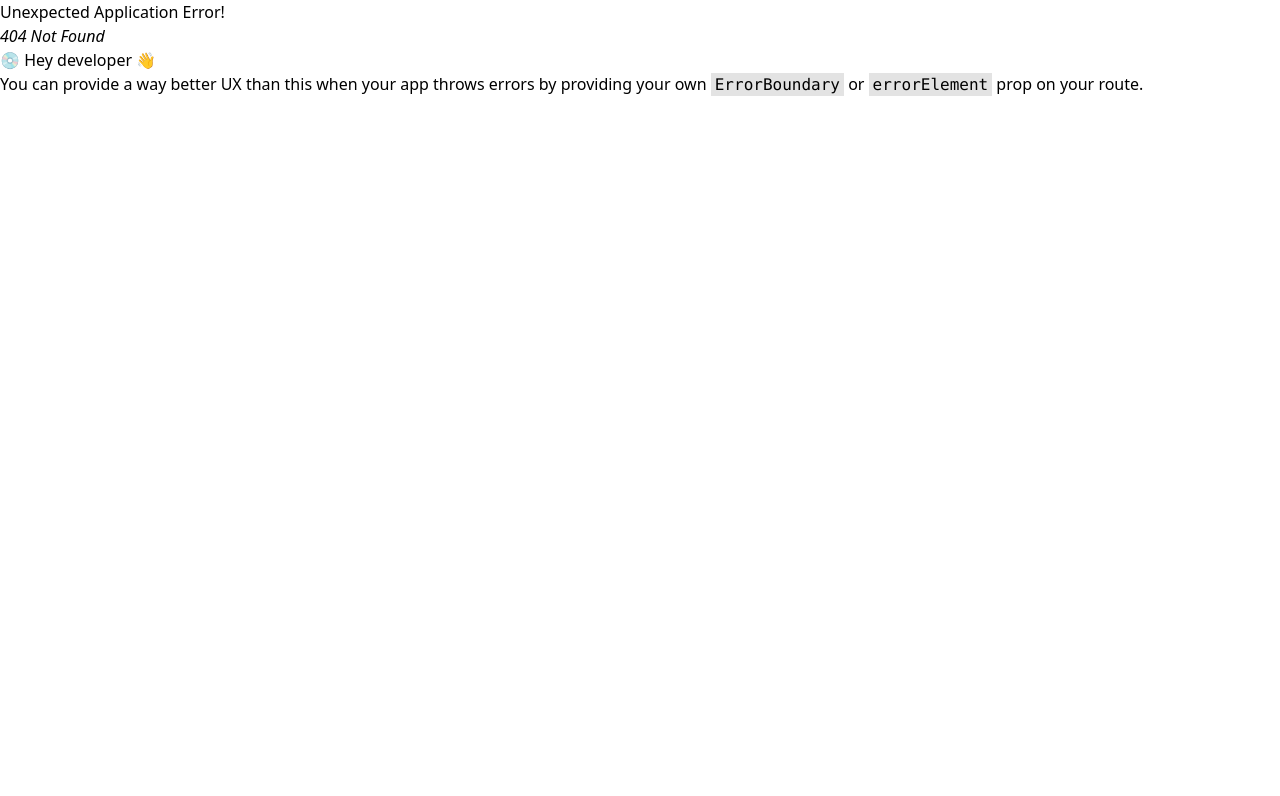
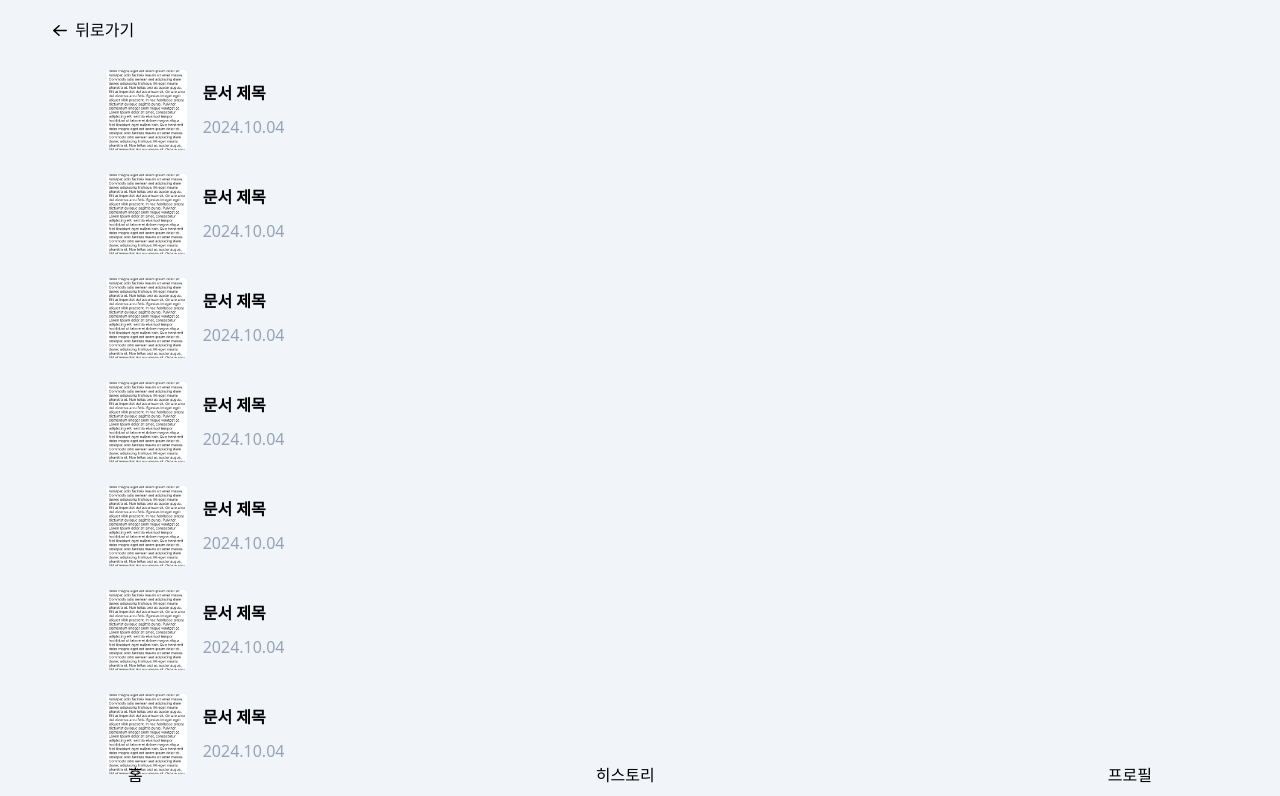
Before and after one commit to f1rstf1y9/CampusBridge, a React (Vite) app: page /history in a window 1280 px wide. Before the commit this address had no page. Shown: the top 796 px of the page. Built offline with nearby package versions, Linux system fonts and the light colour scheme.

Commit message:
feat: 문서,  히스토리 페이지 및 문서 리스트 아이템 컴포넌트 생성

```diff
--- a/src/App.tsx
+++ b/src/App.tsx
@@ -6,6 +6,8 @@ import LoginPage from "@/pages/LoginPage";
 import SignupPage from "@/pages/SignupPage";
 import CameraPage from "@/pages/CameraPage";
 import GalleryPage from "@/pages/GalleryPage";
+import HistoryPage from "@/pages/HistoryPage";
+import DocumentPage from "@/pages/DocumentPage";
 
 function App() {
   const router = createBrowserRouter([
@@ -18,6 +20,8 @@ function App() {
         { path: "signup", element: <SignupPage /> },
         { path: "camera", element: <CameraPage /> },
         { path: "gallery", element: <GalleryPage /> },
+        { path: "history", element: <HistoryPage /> },
+        { path: "document/:docu_id", element: <DocumentPage /> },
       ],
     },
   ]);
--- /dev/null
+++ b/src/components/DocumentItem.tsx
@@ -0,0 +1,23 @@
+import { Link } from "react-router-dom";
+
+import DocuImg from "@/assets/images/docu_dummy.jpg";
+
+export default function DocumentItem() {
+  return (
+    <>
+      <Link to="/document/1">
+        <div className="flex items-center gap-4">
+          <img
+            src={DocuImg}
+            alt="문서 제목"
+            className="w-[80px] h-[80px] object-cover rounded"
+          />
+          <div>
+            <div className="font-bold mb-[10px]">문서 제목</div>
+            <div className="text-slate-400">2024.10.04</div>
+          </div>
+        </div>
+      </Link>
+    </>
+  );
+}
--- /dev/null
+++ b/src/pages/DocumentPage.tsx
@@ -0,0 +1,7 @@
+import { useParams } from "react-router-dom";
+
+export default function DocumentPage() {
+  const { docu_id } = useParams();
+
+  return <div>DocumentPage {docu_id} </div>;
+}
--- /dev/null
+++ b/src/pages/HistoryPage.tsx
@@ -0,0 +1,25 @@
+import BackHeader from "@/components/BackHeader";
+import DocumentItem from "@/components/DocumentItem";
+import Footer from "@/components/Footer";
+
+export default function HistoryPage() {
+  return (
+    <>
+      <BackHeader />
+      <div className="bg-slate-100 overflow-auto">
+        <div className="pt-[70px] pb-[60px] w-10/12 h-[calc(100%-60px)] mx-auto flex flex-col gap-6">
+          <DocumentItem />
+          <DocumentItem />
+          <DocumentItem />
+          <DocumentItem />
+          <DocumentItem />
+          <DocumentItem />
+          <DocumentItem />
+          <DocumentItem />
+          <DocumentItem />
+        </div>
+      </div>
+      <Footer />
+    </>
+  );
+}
```
Also changed, not shown: src/assets/images/docu_dummy.jpg (added).
